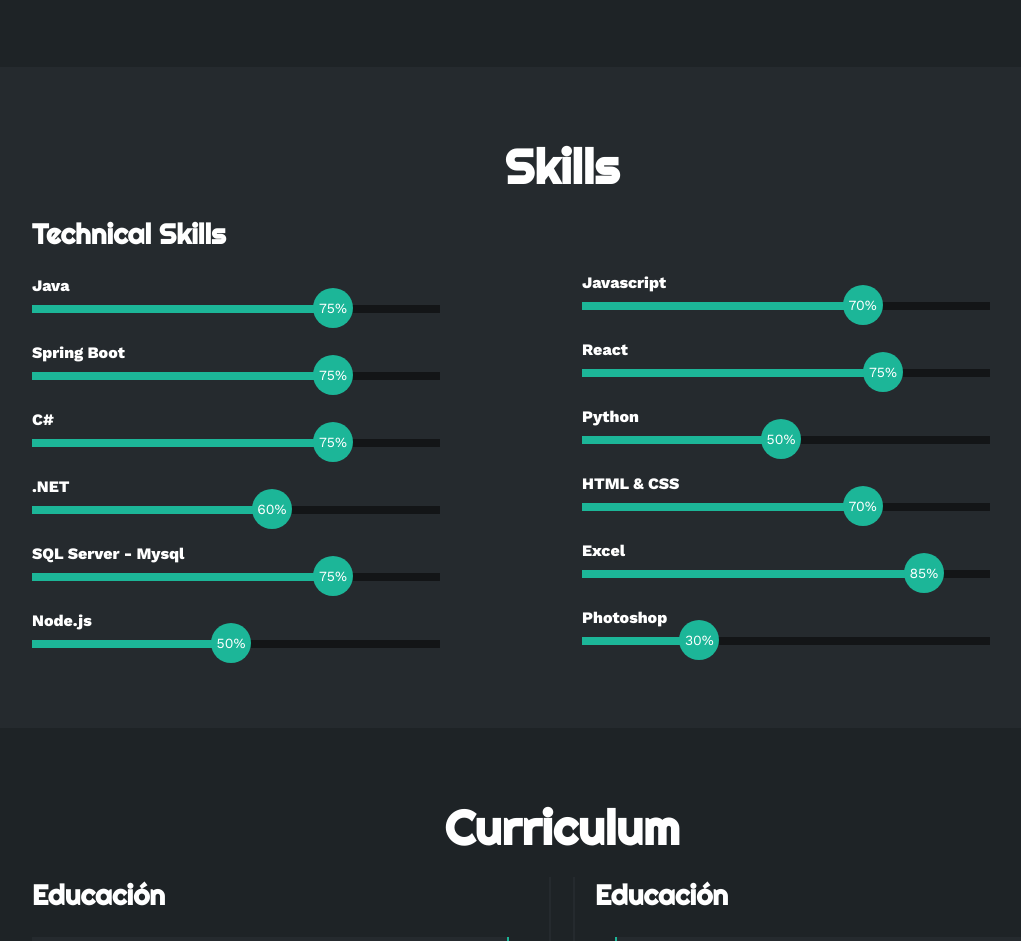
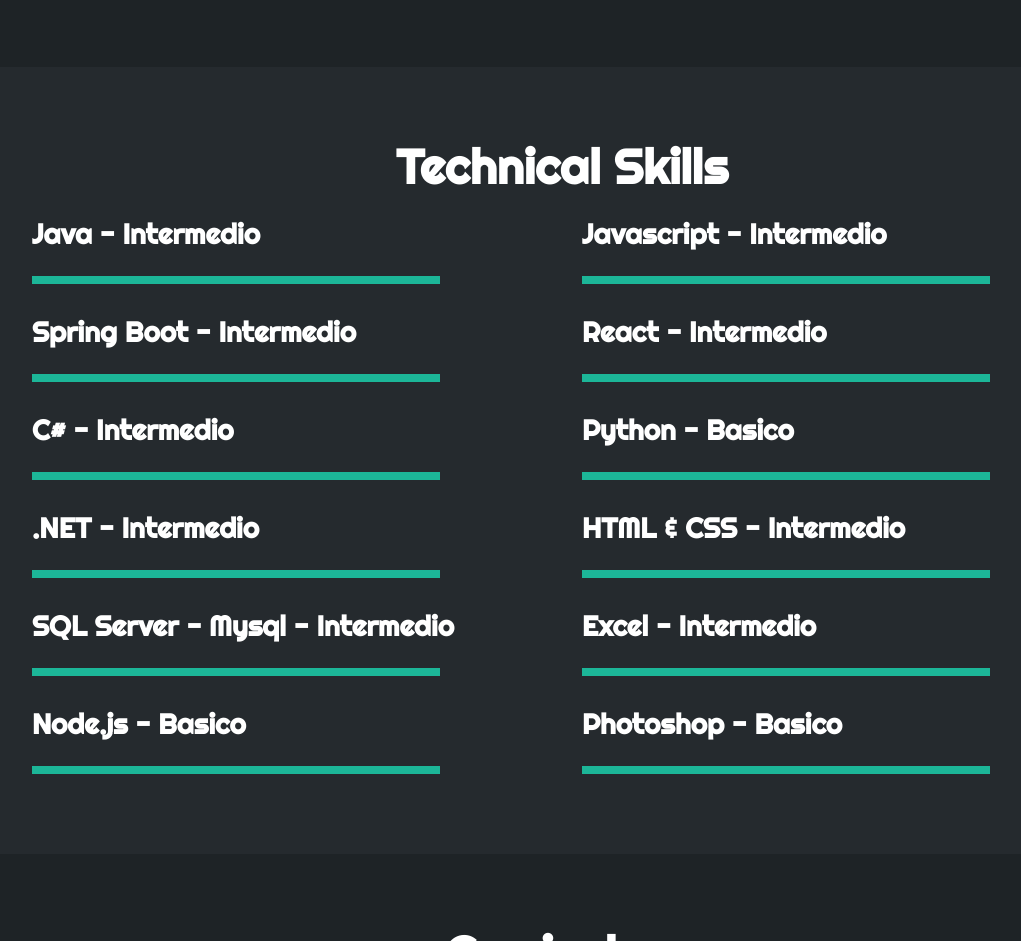
Before and after one commit to dariverap/portafolio, a plain HTML site: page index.html in a window 1280 px wide. Shown: the part 1369-2310 px from the top of the page, without its empty margins (78-1099 px from the left). Drawn offline with nearby package versions, Linux system fonts and the light colour scheme.

Commit message:
actualizacion de index

```diff
--- a/estilo.css
+++ b/estilo.css
@@ -275,7 +275,7 @@
 }
 @keyframes javascript {
     0%{width: 0%;}
-    100%{width: 70%;}
+    100%{width: 100%;}
 }
 
 .skills .skill .htmlcss{
@@ -284,7 +284,7 @@
 }
 @keyframes htmlcss {
     0%{width: 0%;}
-    100%{width: 70%;}
+    100%{width: 100%;}
 }
 
 .skills .skill .photoshop{
@@ -293,7 +293,7 @@
 }
 @keyframes photoshop {
     0%{width: 0%;}
-    100%{width: 30%;}
+    100%{width: 100%;}
 }
 
 .skills .skill .java{
@@ -302,7 +302,7 @@
 }
 @keyframes java {
     0%{width: 0%;}
-    100%{width: 75%;}
+    100%{width: 100%;}
 }
 
 .skills .skill .spring{
@@ -311,7 +311,7 @@
 }
 @keyframes spring {
     0%{width: 0%;}
-    100%{width: 75%;}
+    100%{width: 100%;}
 }
 
 .skills .skill .c{
@@ -320,7 +320,7 @@
 }
 @keyframes c {
     0%{width: 0%;}
-    100%{width: 75%;}
+    100%{width: 100%;}
 }
 
 .skills .skill .net{
@@ -329,7 +329,7 @@
 }
 @keyframes net {
     0%{width: 0%;}
-    100%{width: 60%;}
+    100%{width: 100%;}
 }
 
 .skills .skill .sql{
@@ -338,7 +338,7 @@
 }
 @keyframes sql {
     0%{width: 0%;}
-    100%{width: 75%;}
+    100%{width: 100%;}
 }
 
 .skills .skill .react{
@@ -347,7 +347,7 @@
 }
 @keyframes react {
     0%{width: 0%;}
-    100%{width: 75%;}
+    100%{width: 100%;}
 }
 
 .skills .skill .python{
@@ -356,7 +356,7 @@
 }
 @keyframes python {
     0%{width: 0%;}
-    100%{width: 50%;}
+    100%{width: 100%;}
 }
 
 .skills .skill .node{
@@ -365,7 +365,7 @@
 }
 @keyframes node {
     0%{width: 0%;}
-    100%{width: 50%;}
+    100%{width: 100%;}
 }
 
 .skills .skill .excel{
@@ -374,7 +374,7 @@
 }
 @keyframes excel {
     0%{width: 0%;}
-    100%{width: 85%;}
+    100%{width: 100%;}
 }
 /* SECCION CURRICULUM */
 .curriculum{
--- a/index.html
+++ b/index.html
@@ -38,7 +38,7 @@
                 <img src="img/hero.png" alt="">
             </div>
             <h1>DIEGO RIVERA</h1>
-            <h2>Desarrollador de Software</h2>
+            <h2>Desarrollador Web - Back End</h2>
             <div class="redes">
                 <a href="https://www.linkedin.com/in/diegoriverapicoy/" target="_blank"><i class="fa-brands fa-linkedin-in"></i></a>
                 <a href="https://github.com/dariverap" target="_blank"><i class="fa-brands fa-github"></i></a>
@@ -126,108 +126,107 @@
     <!-- SECCION SKILLS -->
     <section class="skills" id="skills">
         <div class="contenido-seccion">
-            <h2>Skills</h2>
+            <h2>Technical Skills</h2>
             <div class="fila">
                 <!-- Technical Skill -->
                 <div class="col">
-                    <h3>Technical Skills</h3>
                     <div class="skill">
-                        <span>Java</span>
+                        <h3>Java - Intermedio</h3>
                         <div class="barra-skill">
                             <div class="progreso">
-                                <span>75%</span>
+
                             </div>
                         </div>
                     </div>
                     <div class="skill">
-                        <span>Spring Boot</span>
+                        <h3>Spring Boot - Intermedio</h3>
                         <div class="barra-skill">
                             <div class="progreso">
-                                <span>75%</span>
+
                             </div>
                         </div>
                     </div>
                     <div class="skill">
-                        <span>C#</span>
+                        <h3>C# - Intermedio</h3>
                         <div class="barra-skill">
                             <div class="progreso">
-                                <span>75%</span>
+
                             </div>
                         </div>
                     </div>
                     <div class="skill">
-                        <span>.NET</span>
+                        <h3>.NET - Intermedio</h3>
                         <div class="barra-skill">
                             <div class="progreso">
-                                <span>60%</span>
+
                             </div>
                         </div>
                     </div>
                     <div class="skill">
-                        <span>SQL Server - Mysql</span>
+                        <h3>SQL Server - Mysql - Intermedio</h3>
                         <div class="barra-skill">
                             <div class="progreso">
-                                <span>75%</span>
+
                             </div>
                         </div>
                     </div>
                     <div class="skill">
-                        <span>Node.js</span>
+                        <h3>Node.js - Basico</h3>
                         <div class="barra-skill">
                             <div class="progreso">
-                                <span>50%</span>
+
                             </div>
                         </div>
                     </div>
                 </div>
                 <!-- Professional Skills -->
                 <div class="col">
-                    <br><br><br>
+
                     <div class="skill">
-                        <span>Javascript</span>
+                        <h3>Javascript - Intermedio</h3>
                         <div class="barra-skill">
                             <div class="progreso">
-                                <span>70%</span>
+
                             </div>
                         </div>
                     </div>
                     <div class="skill">
-                        <span>React</span>
+                        <h3>React - Intermedio</h3>
                         <div class="barra-skill">
                             <div class="progreso">
-                                <span>75%</span>
+
                             </div>
                         </div>
                     </div>
                     <div class="skill">
-                        <span>Python</span>
+                        <h3>Python - Basico</h3>
                         <div class="barra-skill">
                             <div class="progreso">
-                                <span>50%</span>
+
                             </div>
                         </div>
                     <div class="skill">
-                        <span>HTML & CSS</span>
+                        <h3>HTML & CSS - Intermedio</h3>
                         <div class="barra-skill">
                             <div class="progreso">
-                                <span>70%</span>
+
                             </div>
                         </div>
                     </div>
 
                     <div class="skill">
-                        <span>Excel</span>
+                        <h3>Excel - Intermedio</h3>
                         <div class="barra-skill">
                             <div class="progreso">
-                                <span>85%</span>
+
                             </div>
                         </div>
                     </div>
                     <div class="skill">
-                        <span>Photoshop</span>
+                        <h3>Photoshop - Basico</h3>
                         <div class="barra-skill">
                             <div class="progreso">
-                                <span>30%</span>
+
                             </div>
                         </div>
                     </div>
```
